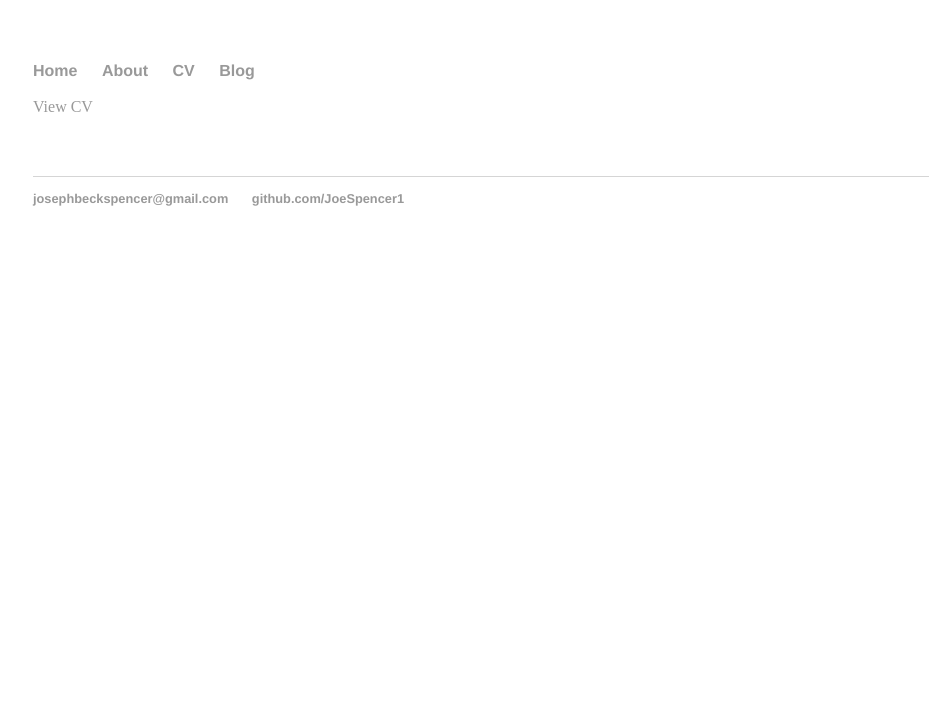
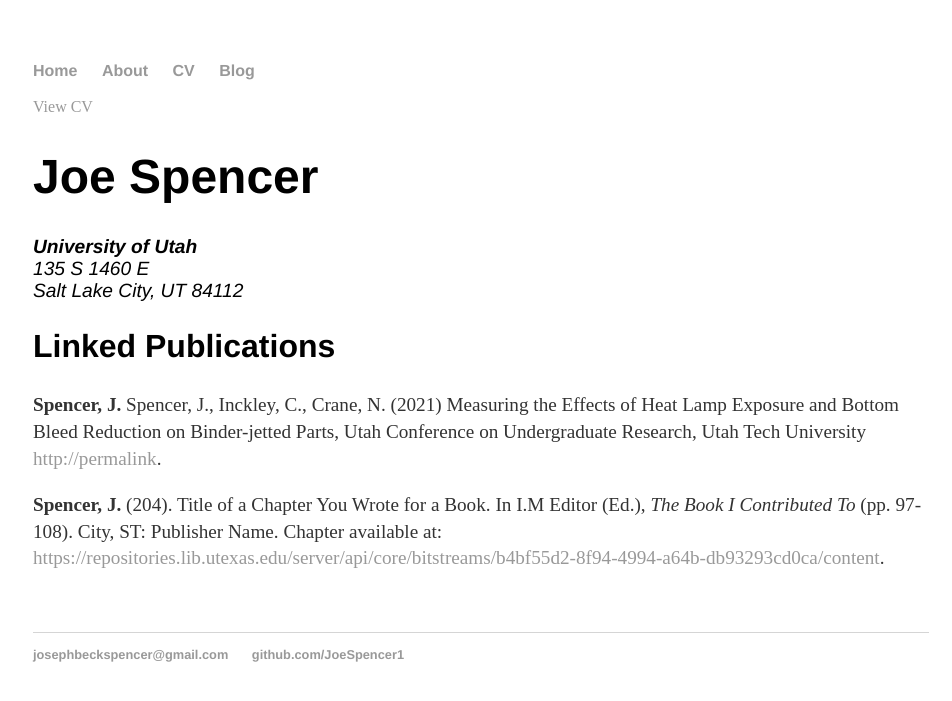
Before and after one commit to JoeSpencer1/josephspencer.github.io, a Jekyll site: the page built from cv/index.html, in a window 1280 px wide. Shown: the top 701 px of the page, without its empty margins (159-1111 px from the left). Built offline with Jekyll 4.4.1, drawn with Linux system fonts in a browser that asks for light colours.

Commit message:
Update CV with personal details and publications
Added personal information and linked publications to CV.

```diff
--- a/cv/index.html
+++ b/cv/index.html
@@ -3,8 +3,22 @@ layout: default
 title: My CV
 ---
 
+	</div>
 	<div class="cv">
 		<a href="{{ '/assets/Joe_CV.pdf' | relative_url }}" target="_blank">
 			View CV
 		</a>
+					<h1>Joe Spencer</h1>
+					<address>
+					<strong>University of Utah</strong><br>
+					135 S 1460 E<br>
+					Salt Lake City, UT 84112<br>
+					</address>
+
+					<h2>Linked Publications</h2>
+
+					<p><strong>Spencer, J.</strong> Spencer, J., Inckley, C., Crane, N. (2021) Measuring the Effects of Heat Lamp Exposure and Bottom Bleed Reduction on Binder-jetted Parts, Utah Conference on Undergraduate Research, Utah Tech University <a href="#">http://permalink</a>.
+					<p><strong>Spencer, J.</strong> (204). Title of a Chapter You Wrote for a Book. In I.M Editor (Ed.), <em>The Book I Contributed To</em> (pp. 97-108). City, ST: Publisher Name. Chapter available at: <a href="#">https://repositories.lib.utexas.edu/server/api/core/bitstreams/b4bf55d2-8f94-4994-a64b-db93293cd0ca/content</a>.
+
+
 	</div>
```
